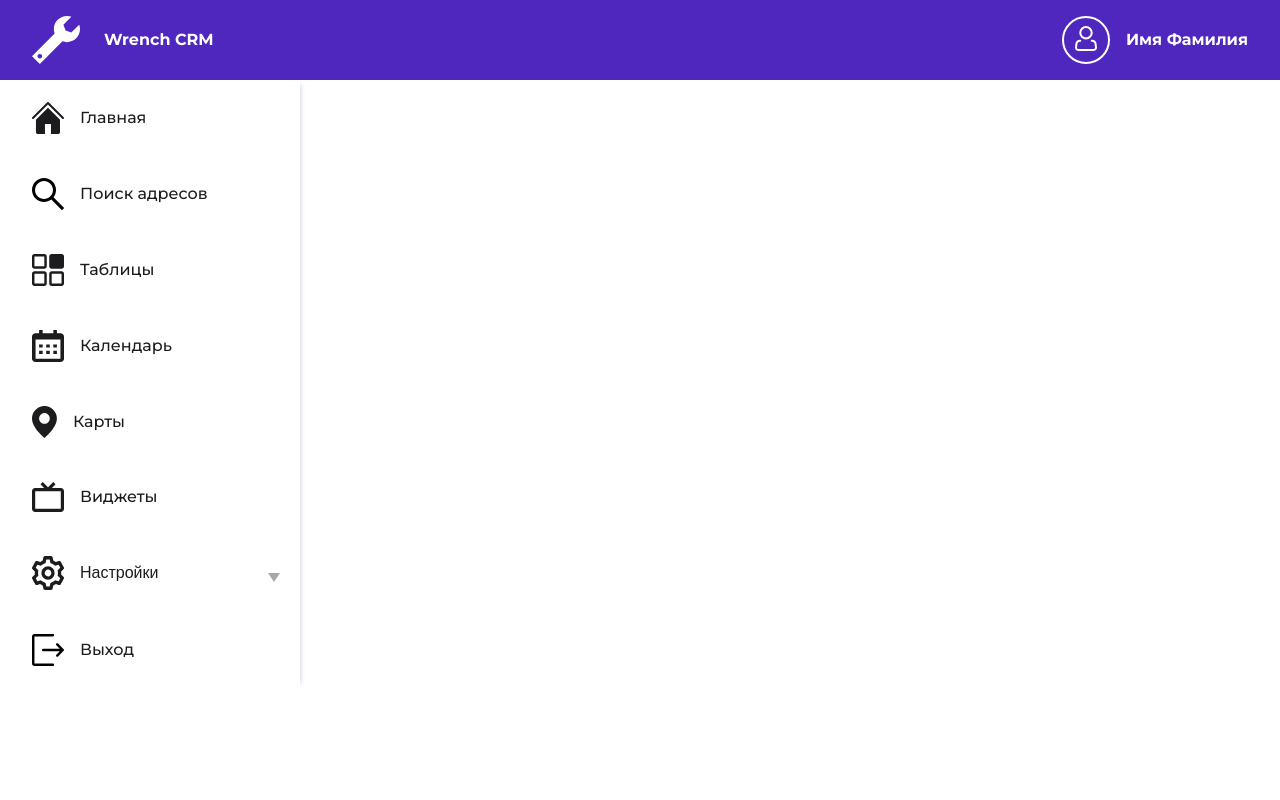
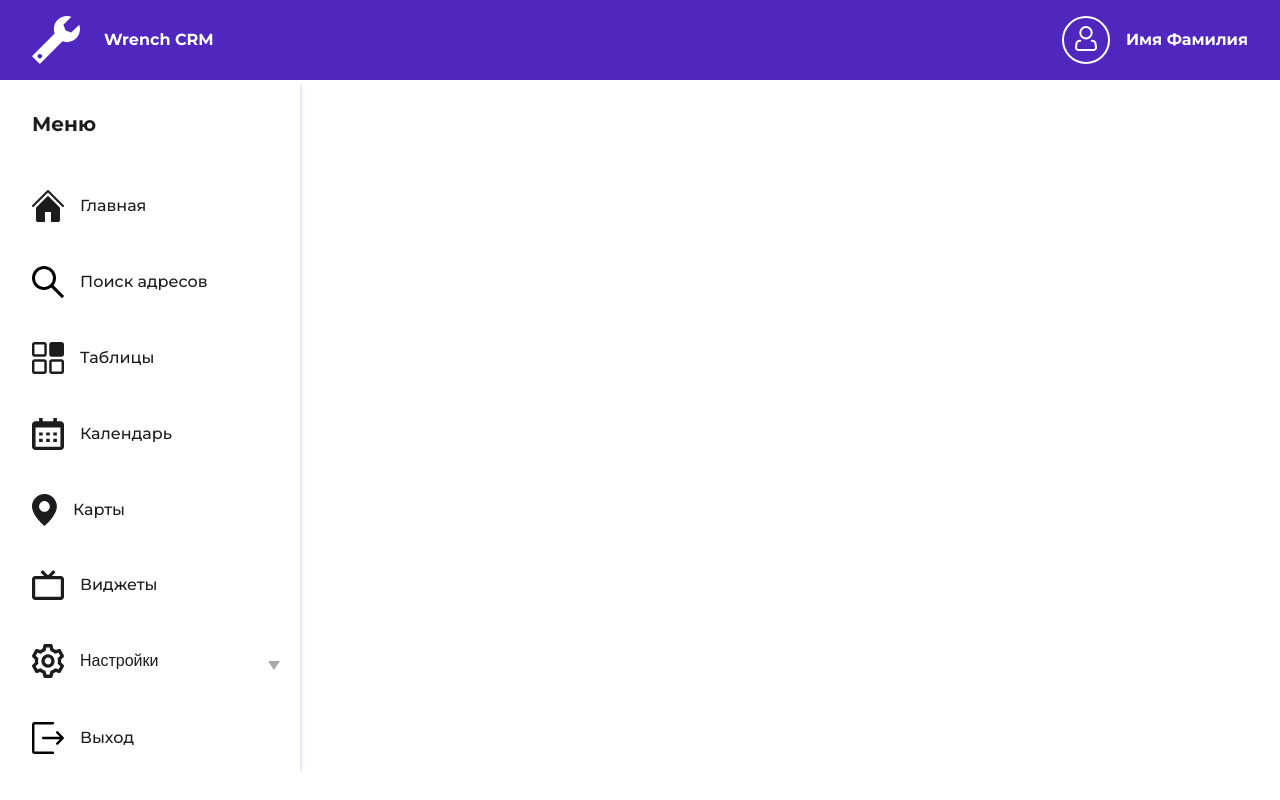
Before and after one commit to DefK1lla/x-lab-test-task, a React (Create React App) app: page / in a window 1280 px wide. Built offline with nearby package versions, Linux system fonts and the light colour scheme.

Commit message:
fix: add sidemenu title

```diff
--- a/src/features/SideMenu/SideMenu.tsx
+++ b/src/features/SideMenu/SideMenu.tsx
@@ -6,6 +6,7 @@ import s from './sideMenu.module.scss'
 const SideMenu = () => {
   return (
     <div className={s.wrapper}>
+      <h2 className={s.title}>Меню</h2>
       {ROUTES.map(r => (
         <MenuItem key={r.label} {...r} />
       ))}
--- a/src/features/SideMenu/sideMenu.module.scss
+++ b/src/features/SideMenu/sideMenu.module.scss
@@ -6,3 +6,12 @@
 
   overflow: auto;
 }
+
+.title {
+  padding: 0;
+  padding-left: 32px;
+  margin: 32px 0;
+
+  font-size: 20px;
+  font-weight: $fw-bold;
+}
```
